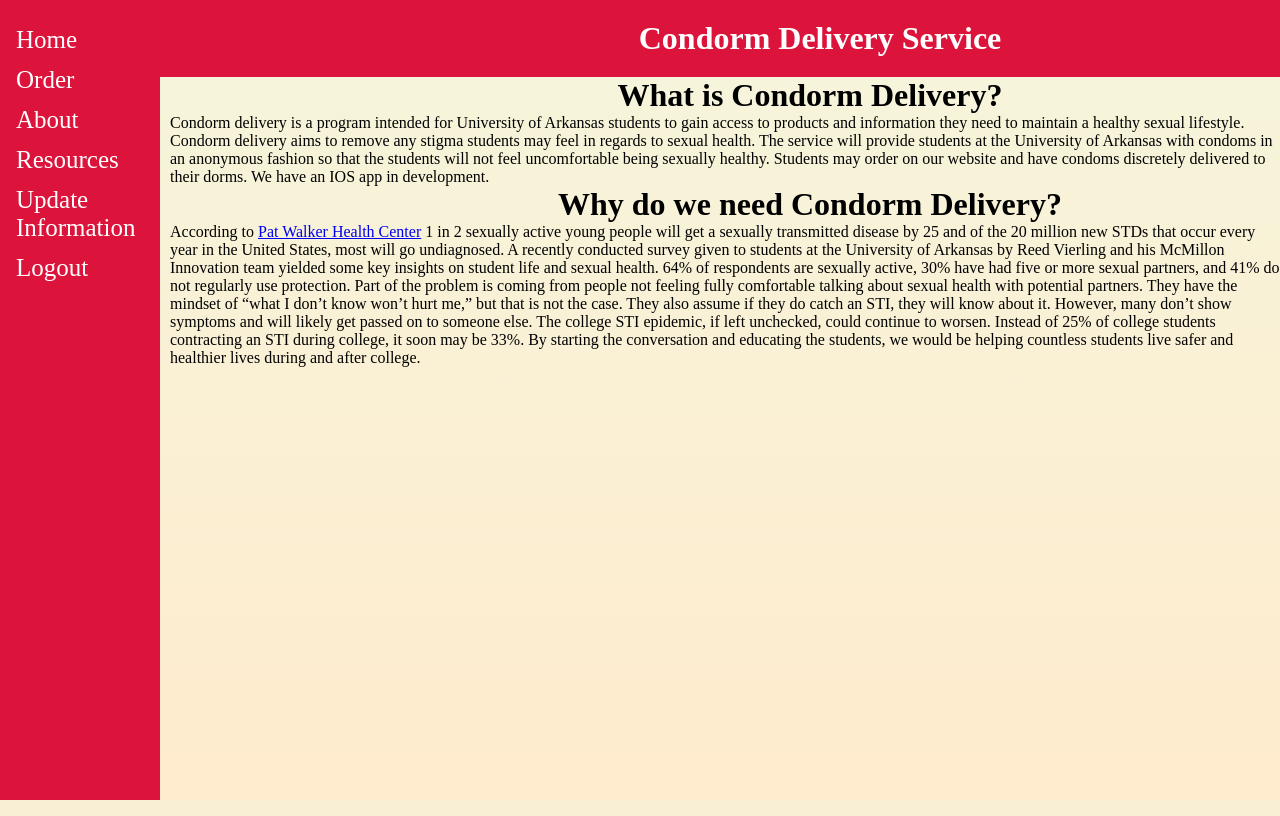
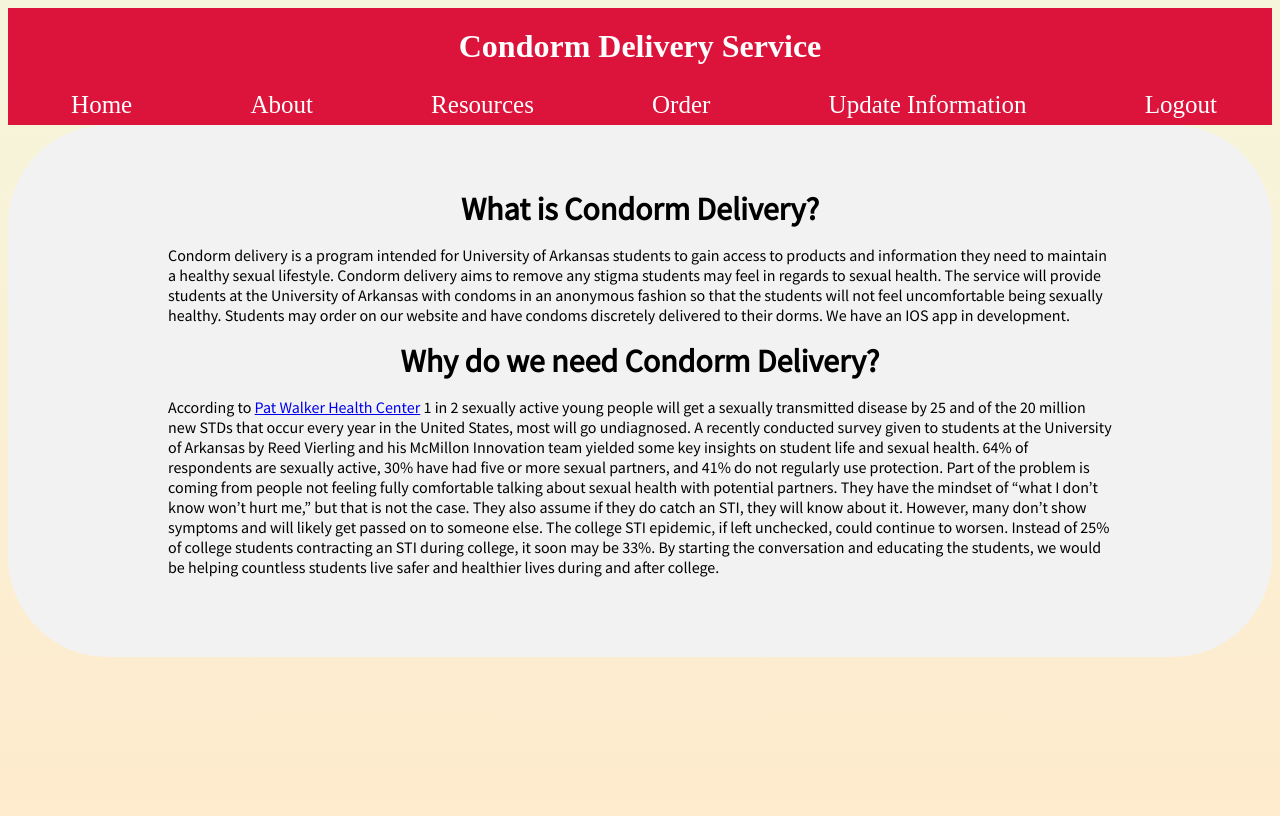
Before and after one commit to COZMIKDX/Group-5-Capstone, a Flask app: page / in a window 1280 px wide; the page is wider, and only the part inside the window is pictured. Run offline with Flask 2, Linux system fonts and the light colour scheme; the visitor is signed in with stand-in values (Sample User, id 1).

Commit message:
Main Page has info card thing now.

```diff
--- a/Condorm Website Design/static/css/common.css
+++ b/Condorm Website Design/static/css/common.css
@@ -101,7 +101,7 @@ select {
 #navbar {
     grid-area: navbar;
     background-color: crimson;
-
+    height: 40px;
     overflow-x: hidden; /* Disable horizontal scroll */
     /*padding-top: 20px;
     padding-left: 0;
@@ -129,9 +129,10 @@ select {
 .navbar-grid {
     margin: 0;
     display: grid;
-    grid-template-columns: 1fr 1fr 1fr 1fr;
+    /*grid-template-columns: repeat(auto-fill, 1fr);*/
+    grid-auto-columns: auto;
     grid-template-areas:
-    "home about resources login";
+    "home about resources login update logout";
     text-align: center;
 }
 #home {
@@ -145,6 +146,12 @@ select {
 }
 #login {
     grid-area: login;
+}
+#update {
+    grid-area: update;
+}
+#logout {
+    grid-area: logout;
 }
 #navbar-ul {
     list-style-type: none;
@@ -165,3 +172,17 @@ li {
     color: black;
     background-color: #9c0b28;
 }
+
+/* General page info squircle */
+#info {
+    /* margin-right: 10em; */
+    grid-area: content;
+    background-color: #f2f2f2;
+    padding: 4em 10em;
+    /* margin-left: 10em; */
+    /* margin-right: 10em; */
+    /* margin-top: 6em; */
+    /* margin-bottom: 6em; */
+    border-radius: 100px;
+    font-family: 'Source Sans Pro', sans-serif;
+}
--- a/Condorm Website Design/static/css/login.css
+++ b/Condorm Website Design/static/css/login.css
@@ -14,5 +14,5 @@
     margin: auto;
     margin-top: 10em;
     /*margin-bottom: 10em;*/
-    border-radius: 10%;
+    border-radius: 100px;
 }
--- /dev/null
+++ b/Condorm Website Design/static/css/main.css
@@ -0,0 +1,11 @@
+#content {
+    grid-area: content;
+    /*background-color: #f2f2f2;
+    padding: 4em 10em;
+    margin-left: 10em;
+    margin-right: 10em;
+    margin-top: 6em;
+    margin-bottom: 6;
+    border-radius: 100px;
+    font-family: 'Source Sans Pro', sans-serif;*/
+}
--- a/Condorm Website Design/templates/main.html
+++ b/Condorm Website Design/templates/main.html
@@ -1,83 +1,35 @@
 <!DOCTYPE html>
 <html>
-    <style>
-        * {
-        margin: 0;
-
-
-        vertical-align: baseline;
-        background: transparent;
-    }
-        html {
-            background: linear-gradient(to bottom, beige, blanchedalmond);
-            background-size: cover;
-            background-repeat: no-repeat;
-            height: 100%;
-            width: 100%;
-        }
-        .header {
-            width: 100%;
-            padding: 20px;
-            background-color: crimson;
-            color: white;
-            margin-left: 160px;
-            text-align: center;
-        }
-        .sidebar {
-            height: 100%; /* Full-height: remove this if you want "auto" height */
-            width: 160px; /* Set the width of the sidebar */
-            position: fixed; /* Fixed Sidebar (stay in place on scroll) */
-            z-index: 1; /* Stay on top */
-            top: 0; /* Stay at the top */
-            left: 0;
-            background-color: crimson; /* Black */
-            overflow-x: hidden; /* Disable horizontal scroll */
-            padding-top: 20px;
-        }
-        .sidebar a {
-            padding: 6px 8px 6px 16px;
-            text-decoration: none;
-            font-size: 25px;
-            color: white;
-            display: block;
-        }
-        .sidebar a:hover {
-            color: black;
-            background-color: rgba(220, 20, 60, 0.541);
-        }
-        .content {
-            /*text-align: center;*/
-            margin-left: 170px;
-        }
-        #what {
-            text-align: center;
-            margin-left: 170px;
-        }
-        #why {
-            text-align: center;
-            margin-left: 170px;
-        }
-    </style>
+<head>
+    <link rel="stylesheet" href="{{ url_for('static', filename='css/common.css') }}">
+    <link rel="stylesheet" href="{{ url_for('static', filename='css/main.css') }}">
+    <link rel="preconnect" href="https://fonts.gstatic.com">
+<link href="https://fonts.googleapis.com/css2?family=Source+Sans+Pro:wght@200;300;400&display=swap" rel="stylesheet">
+</head>
 <body>
-    <div class="sidebar">
-        <a href="/">Home</a>
+    <div class="container">
+        <div id="navbar">
+            <ul id="navbar-ul" class="navbar-grid">
+                <li id="home"><a href="/">Home</a></li>
                 {% if current_user.is_authenticated %}
-        <a href="order">Order</a>
+                <li id="order"><a href="order">Order</a></li>
                 {% endif %}
-        <a href="about">About</a>
-        <a href="resources">Resources</a>
+                <li id="about"><a href="about">About</a></li>
+                <li id="resources"><a href="resources">Resources</a></li>
                 {% if current_user.is_authenticated %}
-        <a href="update">Update Information</a>
-        <a href="logout">Logout</a>
+                <li id="update"><a href="update">Update Information</a></li>
+                <li id="logout"><a href="logout">Logout</a></li>
                 {% endif %}
                 {% if not current_user.is_authenticated %}
-        <a href="login">Login</a>
+                <li id="login"><a href="login">Login</a></li>
                 {% endif %}
+            </ul>
         </div>
-<div class="header">
+        <div id="header">
             <h1>Condorm Delivery Service</h1>
         </div>
-<div class="content">
+        <div id="content">
+            <div id="info">
                 <h1 id = "what">What is Condorm Delivery?</h1>
                 <p>Condorm delivery is a program intended for University of Arkansas students to gain access to products and information they need to maintain a healthy sexual lifestyle.
                     Condorm delivery aims to remove any stigma students may feel in regards to sexual health. The service will provide students at the University of Arkansas with condoms
@@ -89,8 +41,9 @@
                 Part of the problem is coming from people not feeling fully comfortable talking about sexual health with potential partners. They have the mindset of “what I don’t know won’t hurt me,” but that is not the case. They also assume if they do catch an STI, they will know about it. However, many don’t show symptoms and will likely get passed on to someone else.
                 The college STI epidemic, if left unchecked, could continue to worsen. Instead of 25% of college students contracting an STI during college, it soon may be 33%. By starting the conversation and educating the students, we would be helping countless students live safer and healthier lives during and after college.
                  </p>
-
-</div>>
+            </div>
+        </div>
+    </div>
 
 
 </body>
```
Also changed, not shown: Condorm Website Design/static/old_css/main.css (added, +56 -0 lines). Lines whose indentation alone changed are shown as unchanged.
